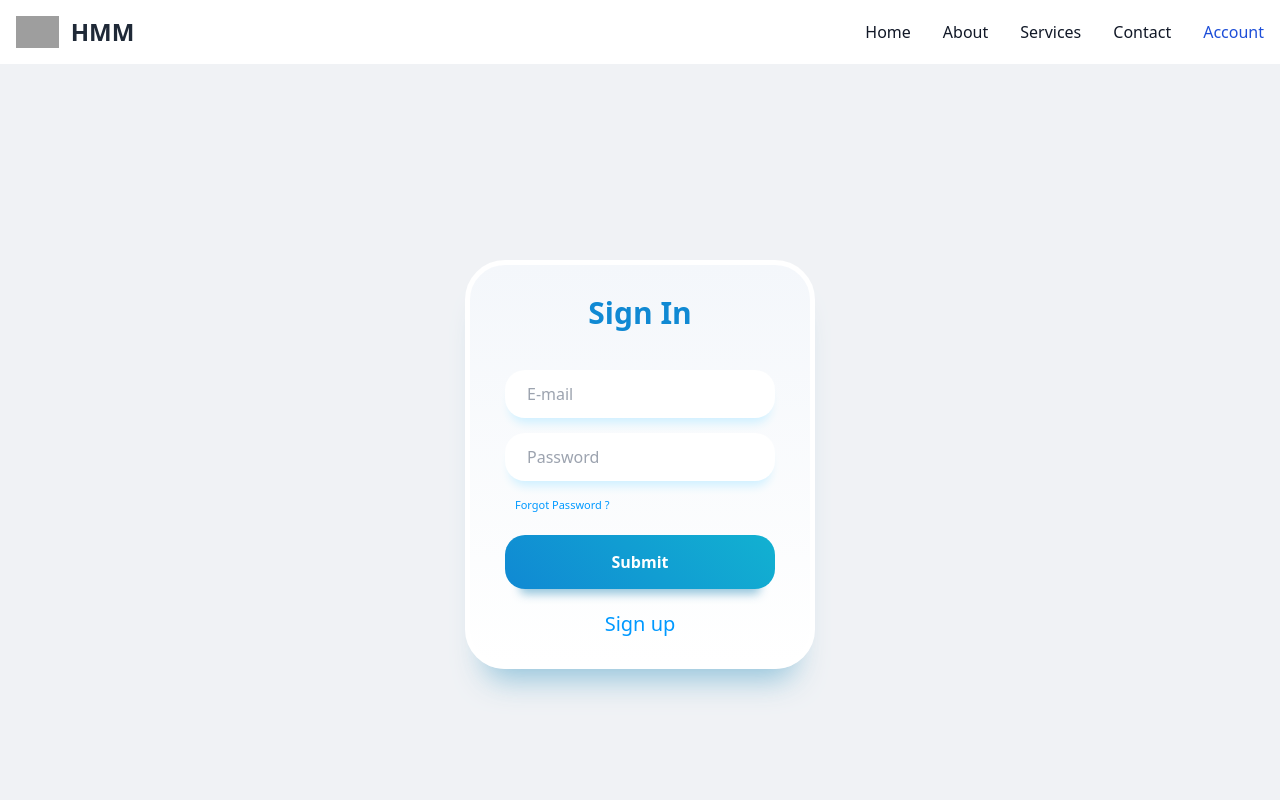
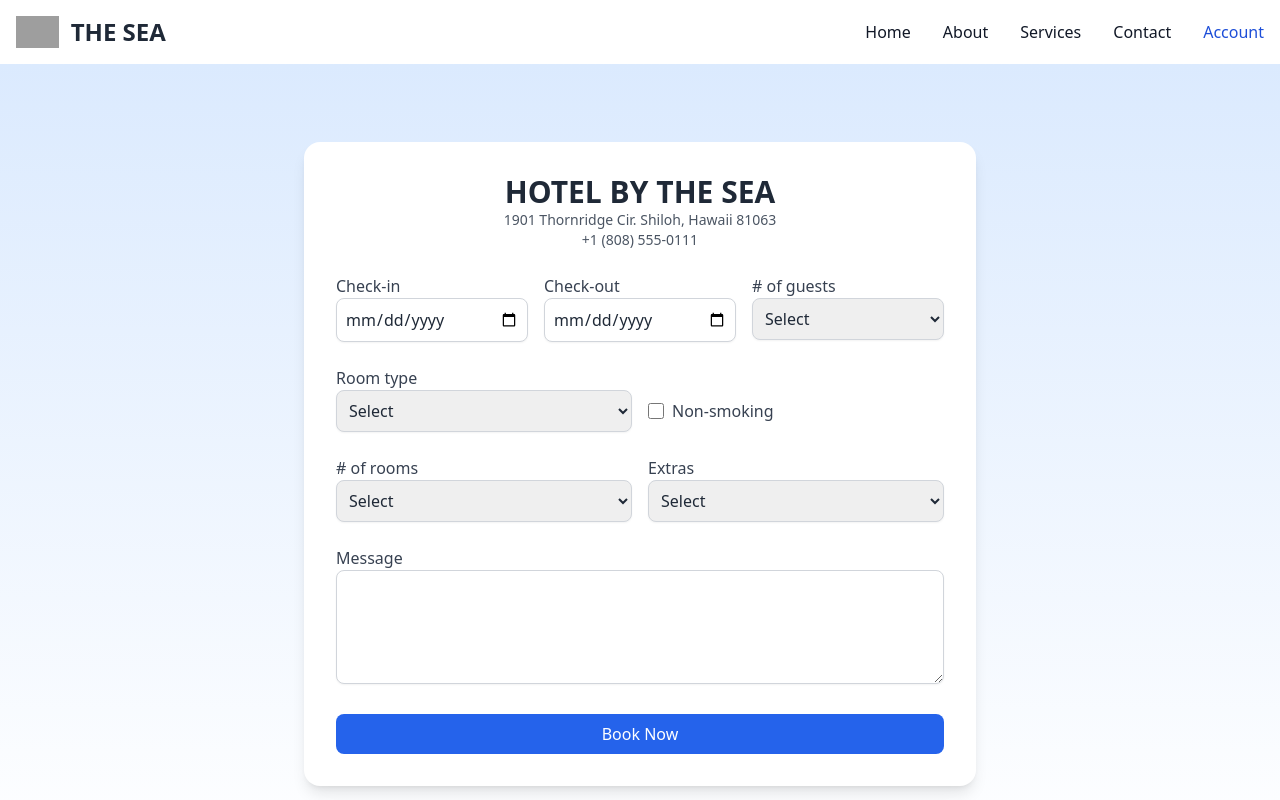
Before and after one commit to Innocent-Developer/HMM, a React (Create React App) app: page /account in a window 1280 px wide. Shown: the top 800 px of the page. Built offline with nearby package versions, Linux system fonts and the light colour scheme; grey boxes are pictures that could not be loaded.

Commit message:
Create booking page

```diff
--- a/package.json
+++ b/package.json
@@ -4,6 +4,7 @@
   "private": true,
   "dependencies": {
     "cra-template": "1.2.0",
+    "lucide-react": "^0.474.0",
     "react": "^19.0.0",
     "react-dom": "^19.0.0",
     "react-router-dom": "^7.1.4",
--- a/src/App.js
+++ b/src/App.js
@@ -5,7 +5,8 @@ import { Footer } from './Compontents/Footer';
 import { Homepage } from './Pages/Homepage';
 import { About } from './Pages/About';
 import { CArds } from './Pages/CArds';
-import { Login } from './Pages/Login';
+// import { Login } from './Pages/Login';
+import HotelBookingForm from './Pages/Booking';
 
 export const App = () => {
   return (
@@ -30,7 +31,7 @@ export const App = () => {
 
           <CArds />
         </>} />
-        <Route path="/account" element={<Login />} />
+        <Route path="/account" element={<><HotelBookingForm /></>} />
       </Routes>
       <Footer />
     </Router>
--- a/src/Compontents/Navbar.jsx
+++ b/src/Compontents/Navbar.jsx
@@ -23,7 +23,7 @@ const Navbar = () => {
             alt="Flowbite Logo"
           />
           <span className="self-center text-2xl font-semibold whitespace-nowrap dark:text-white">
-           HMM
+          THE SEA
           </span>
         </a>
 
--- a/src/Pages/About.jsx
+++ b/src/Pages/About.jsx
@@ -11,7 +11,7 @@ export const About = () => {
               About Us
             </h1>
             <p class="mb-8 leading-relaxed dark:text-white">
-              At [Hotel Name], we take pride in offering unparalleled
+              At THE SEA, we take pride in offering unparalleled
               hospitality services tailored to our guests’ needs. Established in
               10, our hotel has been a symbol of elegance and sophistication,
               catering to travelers from around the world. Our team of dedicated
--- /dev/null
+++ b/src/Pages/Booking.jsx
@@ -0,0 +1,167 @@
+import React, { useState } from "react";
+// import { Calendar } from 'lucide-react';
+// import { Button } from '@/components/ui/button';
+
+export default function HotelBookingForm() {
+  const [checkIn, setCheckIn] = useState("");
+  const [checkOut, setCheckOut] = useState("");
+  const [guests, setGuests] = useState("");
+  const [roomType, setRoomType] = useState("");
+  const [Extras, setExtras] = useState("");
+  const [numRooms, setNumRooms] = useState("");
+  const [nonSmoking, setNonSmoking] = useState(false);
+  const [message, setMessage] = useState(""); // Added state for message
+
+  const handleSubmit = (e) => {
+    e.preventDefault();
+    console.log({
+      checkIn,
+      checkOut,
+      guests,
+      roomType,
+      Extras,
+      numRooms,
+      nonSmoking,
+      message, // Included message in form submission
+    });
+  };
+
+  return (
+    <div className="min-h-screen flex items-center justify-center bg-gradient-to-b from-blue-100 to-white p-6">
+      <form
+        onSubmit={handleSubmit}
+        className="bg-white shadow-lg rounded-2xl p-8 w-full max-w-2xl space-y-6"
+      >
+        <div className="text-center">
+          <h1 className="text-3xl font-bold text-gray-800">HOTEL BY THE SEA</h1>
+          <p className="text-sm text-gray-600">
+            1901 Thornridge Cir. Shiloh, Hawaii 81063
+          </p>
+          <p className="text-sm text-gray-600">+1 (808) 555-0111</p>
+        </div>
+
+        <div className="grid grid-cols-1 md:grid-cols-3 gap-4">
+          <div>
+            <label className="block text-gray-700">Check-in</label>
+            <div className="relative">
+              <input
+                type="date"
+                value={checkIn}
+                onChange={(e) => setCheckIn(e.target.value)}
+                className="w-full p-2 border border-gray-300 rounded-lg shadow-sm"
+              />
+              {/* <Calendar className="absolute right-3 top-2.5 text-gray-400" /> */}
+            </div>
+          </div>
+
+          <div>
+            <label className="block text-gray-700">Check-out</label>
+            <div className="relative">
+              <input
+                type="date"
+                value={checkOut}
+                onChange={(e) => setCheckOut(e.target.value)}
+                className="w-full p-2 border border-gray-300 rounded-lg shadow-sm"
+              />
+              {/* <Calendar className="absolute right-3 top-2.5 text-gray-400" /> */}
+            </div>
+          </div>
+
+          <div>
+            <label className="block text-gray-700"># of guests</label>
+            <select
+              value={guests}
+              onChange={(e) => setGuests(e.target.value)}
+              className="w-full p-2 border border-gray-300 rounded-lg shadow-sm"
+            >
+              <option value="">Select</option>
+              {[1, 2, 3, 4, 5].map((num) => (
+                <option key={num} value={num}>
+                  {num}
+                </option>
+              ))}
+            </select>
+          </div>
+        </div>
+
+        <div className="grid grid-cols-1 md:grid-cols-2 gap-4">
+          <div>
+            <label className="block text-gray-700">Room type</label>
+            <select
+              value={roomType}
+              onChange={(e) => setRoomType(e.target.value)}
+              className="w-full p-2 border border-gray-300 rounded-lg shadow-sm"
+            >
+              <option value="">Select</option>
+              <option value="single">Single</option>
+              <option value="double">Double</option>
+              <option value="suite">Suite</option>
+            </select>
+          </div>
+
+          <div className="flex items-center space-x-2 mt-6">
+            <input
+              type="checkbox"
+              checked={nonSmoking}
+              onChange={(e) => setNonSmoking(e.target.checked)}
+              className="h-4 w-4 text-blue-600 border-gray-300 rounded"
+            />
+            <label className="text-gray-700">Non-smoking</label>
+          </div>
+        </div>
+
+        <div className="grid grid-cols-1 md:grid-cols-2 gap-4">
+          <div>
+            <label className="block text-gray-700"># of rooms</label>
+            <select
+              value={numRooms}
+              onChange={(e) => setNumRooms(e.target.value)}
+              className="w-full p-2 border border-gray-300 rounded-lg shadow-sm"
+            >
+              <option value="">Select</option>
+              {[1, 2, 3, 4, 5].map((num) => (
+                <option key={num} value={num}>
+                  {num}
+                </option>
+              ))}
+            </select>
+          </div>
+
+          <div>
+            <label className="block text-gray-700">Extras</label>
+            <select
+              value={Extras}
+              onChange={(e) => setExtras(e.target.value)}
+              className="w-full p-2 border border-gray-300 rounded-lg shadow-sm"
+            >
+              <option value="">Select</option>
+              <option value="breakfast">Breakfast</option>
+              <option value="fitness">Fitness</option>
+              <option value="parking">Parking</option>
+              <option value="swimming_pool">Swimming Pool</option>
+              <option value="restaurant">Restaurant</option>
+              <option value="spa">Spa</option>
+            </select>
+          </div>
+        </div>
+
+        <div>
+          <label className="block text-gray-700">Message</label>
+          <textarea
+            value={message}
+            onChange={(e) => setMessage(e.target.value)}
+            className="w-full p-2 border border-gray-300 rounded-lg shadow-sm"
+            rows="4"
+          ></textarea>
+        </div>
+
+        <button
+          type="submit"
+          className="w-full bg-blue-600 text-white py-2 rounded-lg hover:bg-blue-700 transition"
+        >
+          Book Now
+        </button>
+      </form>
+    </div>
+  );
+}
--- a/src/Pages/Homepage.jsx
+++ b/src/Pages/Homepage.jsx
@@ -13,7 +13,7 @@ export const Homepage = () => {
         <div className="hero-overlay bg-opacity-50"></div>
         <div className="hero-content text-center text-white">
           <div className="max-w-md">
-            <h1 className="text-4xl font-bold">Welcome to [Hotel Name]</h1>
+            <h1 className="text-4xl font-bold">Welcome to THE SEA</h1>
             <p className="py-6 text-1xl">
               Experience luxury, comfort, and world-class hospitality in the
               heart of Lahore. Whether you're traveling for business or
--- /dev/null
+++ b/src/Pages/Signup.jsx
@@ -0,0 +1,7 @@
+import React from 'react'
+
+export const Signup = () => {
+  return (
+    <div>Signup</div>
+  )
+}
```
Also changed, not shown: 1 other file (tests, documents, lock files or other folders).
